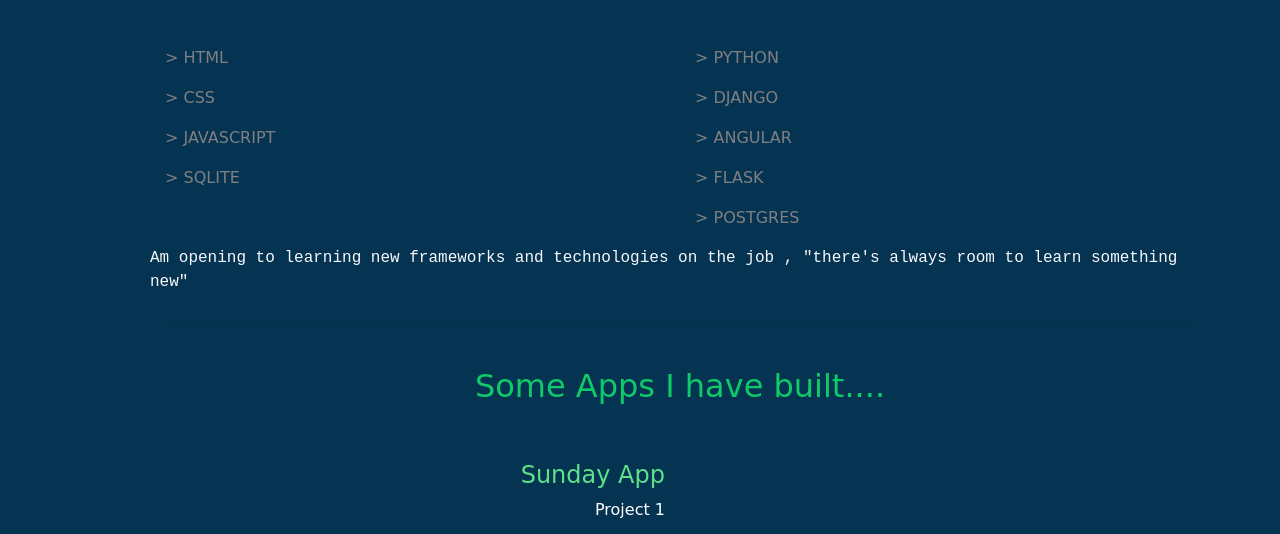
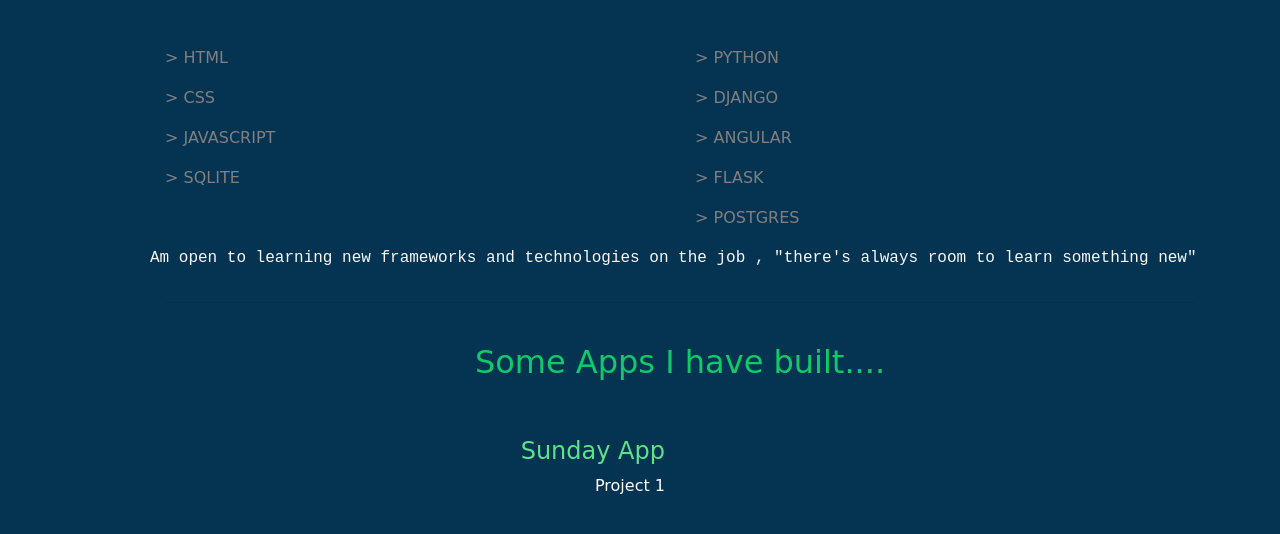
Before and after one commit to Brian569/Port_2, a Django app: page / in a window 1280 px wide. Shown: the part 1741-2275 px from the top of the page. Run offline with Django 3.2, Linux system fonts and the light colour scheme; data that the repository does not hold is empty; some libraries are stand-ins or nearby versions; some web fonts are replaced.

Commit message:
update home template

```diff
--- a/my_prof/templates/home.html
+++ b/my_prof/templates/home.html
@@ -70,7 +70,7 @@
                 <p> > POSTGRES</p>
             </div>
 
-            <p class="text-light" style="font-family: 'Courier New', Courier, monospace;">Am opening to learning new frameworks and technologies on the job , "there's always room to learn something new"</p>
+            <p class="text-light" style="font-family: 'Courier New', Courier, monospace;">Am open to learning new frameworks and technologies on the job , "there's always room to learn something new"</p>
         </div>
 
        <hr>
```
